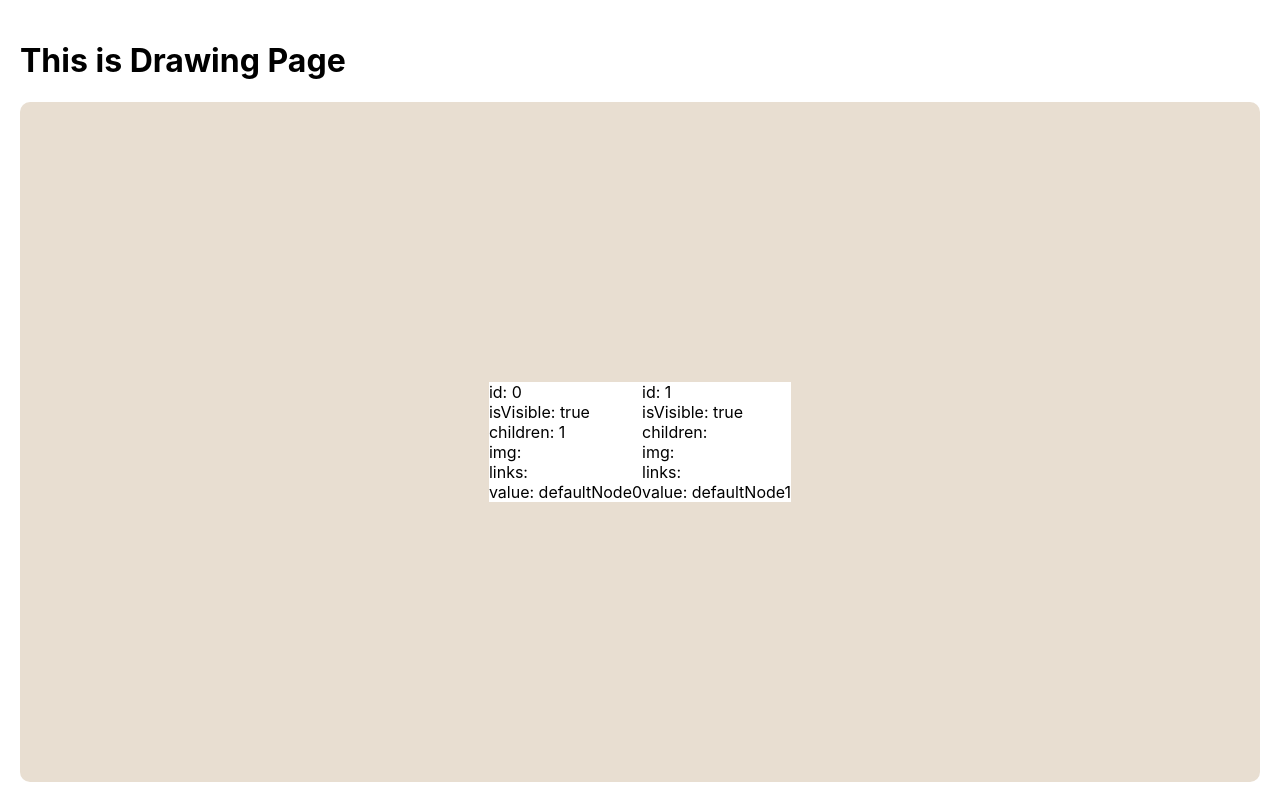
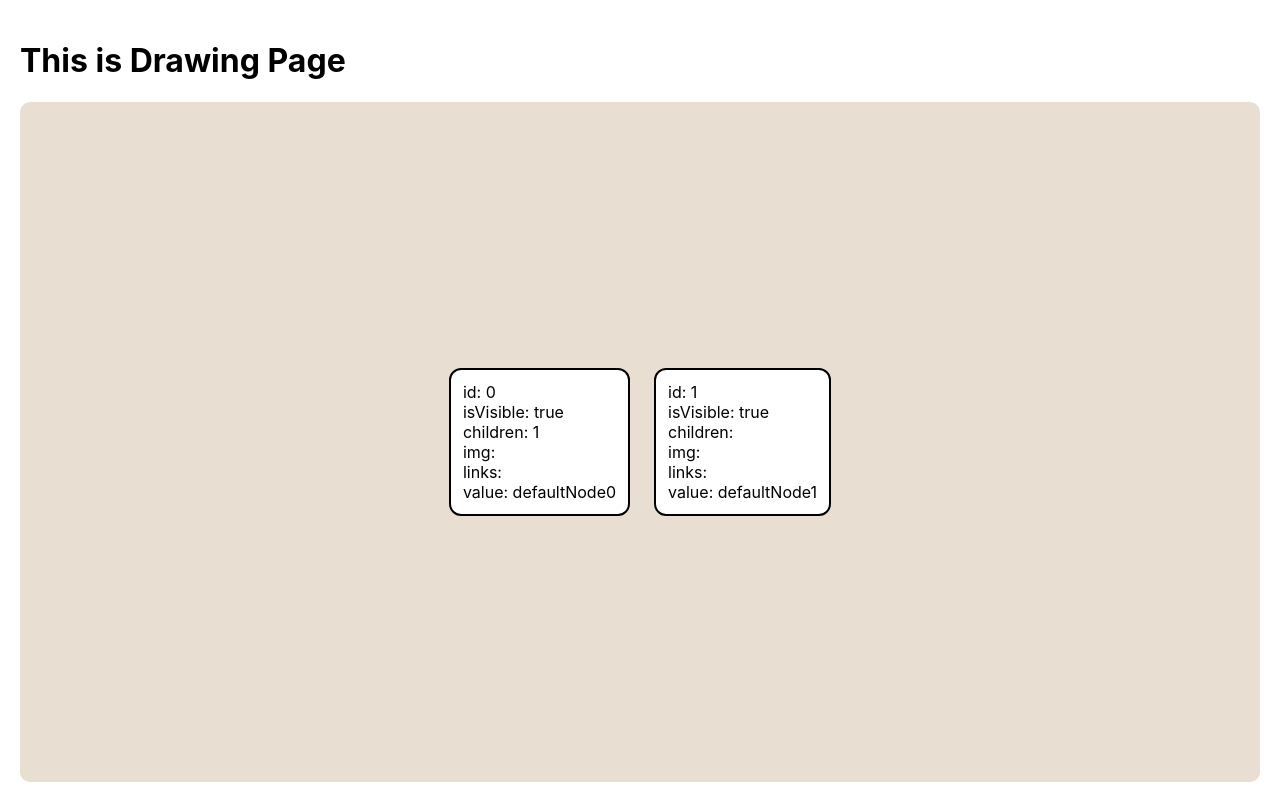
Before and after one commit to pinkishincoloragain/groot-study, a React (Create React App) app in the folder groot-study/: page / in a window 1280 px wide. Built offline with nearby package versions, Linux system fonts and the light colour scheme.

Commit message:
#1 feat: added select props to display diff

```diff
--- a/groot-study/src/components/molecules/Node/index.tsx
+++ b/groot-study/src/components/molecules/Node/index.tsx
@@ -5,21 +5,21 @@ import * as s from './style';
 const Node = ({ id, structure, data }: NodeData) => {
   console.log(id, structure, data);
 
-  const [selected, setSelected] = React.useState(false);
+  const [selected, setSelected] = React.useState<boolean>(false);
 
   const handleClick = () => {
     setSelected(!selected);
   };
 
   return (
-    <s.Wrapper selected={selected} onClick={handleClick}>
+    <s.NodeWrapper selected={selected} onClick={handleClick}>
       <s.NodeValue>id: {id}</s.NodeValue>
       <s.NodeContent>isVisible: {structure.isVisible.toString()}</s.NodeContent>
       <s.NodeContent>children: {structure.children}</s.NodeContent>
       <s.NodeContent>img: {data.img}</s.NodeContent>
       <s.NodeContent>links: {data.links}</s.NodeContent>
       <s.NodeContent>value: {data.value}</s.NodeContent>
-    </s.Wrapper>
+    </s.NodeWrapper>
   );
 };
 
--- a/groot-study/src/components/molecules/Node/style.ts
+++ b/groot-study/src/components/molecules/Node/style.ts
@@ -1,38 +1,29 @@
-import React from 'react';
 import styled from 'styled-components';
 
-interface Wrapper extends React.HTMLAttributes<HTMLDivElement> {
-  selected: boolean;
-}
+// NodeWrapper with props: selected
+export const NodeWrapper = styled.div<{ selected: boolean }>`
+  display: flex;
+  flex-direction: column;
+  justify-content: center;
+  width: fit-content;
+  height: fit-content;
+  border: 2px solid black;
+  border-radius: 12px;
+  margin: 12px;
+  padding: 12px;
+  background-color: ${props => (props.selected ? 'lightgray' : 'white')};
 
-export const Wrapper = styled.div<Wrapper>`
-  background-color: ${(props) => (props.selected ? 'yellow' : 'white')};
-`;
+  &:hover {
+    background-color: lightgray;
+  }
 
-export const NodeWrapper = styled.div<{ selected: boolean }>`
-    display: 'flex',
-    flexDirection: 'column',
-    justifyContent: 'center',
-    // alignItems: 'center',
-    minWidth: '120px',
-    padding: '10px',
-    border: '1px solid black',
-    borderRadius: '5px',
-    margin: '10px',
-    backgroundColor: ${(props) => (props.selected ? 'yellow' : 'white')},
+  &:focus {
+    outline: none;
+  }
 
-    '&:hover': {
-      backgroundColor: 'red',
-    },
-
-    '&:active': {
-      backgroundColor: 'blue',
-    },
-
-    '&:focus': {
-      backgroundColor: 'green',
-    },
-
+  &:active {
+    background-color: gray;
+  }
 `;
 
 export const NodeContent = styled.div({
--- a/groot-study/src/pages/DrawingPage/index.tsx
+++ b/groot-study/src/pages/DrawingPage/index.tsx
@@ -11,7 +11,7 @@ const DrawingPage = () => {
     <s.DrawingPageWrapper>
       <h1>This is Drawing Page</h1>
       <s.DrawingPaper>
-        {nodes.map((node) => (
+        {nodes.map(node => (
           <Node key={node.id} id={node.id} structure={node.structure} data={node.data} />
         ))}
       </s.DrawingPaper>
```
